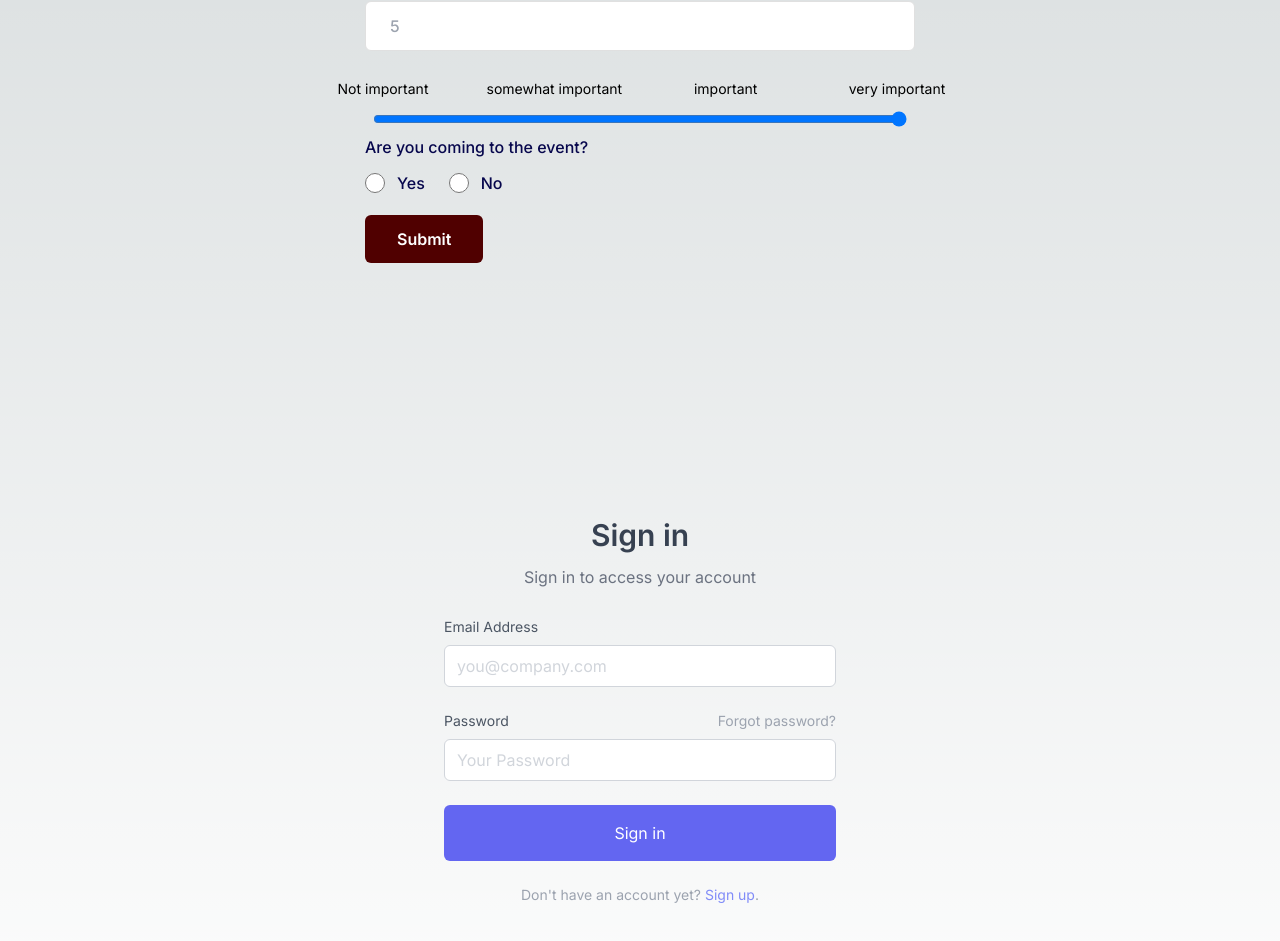
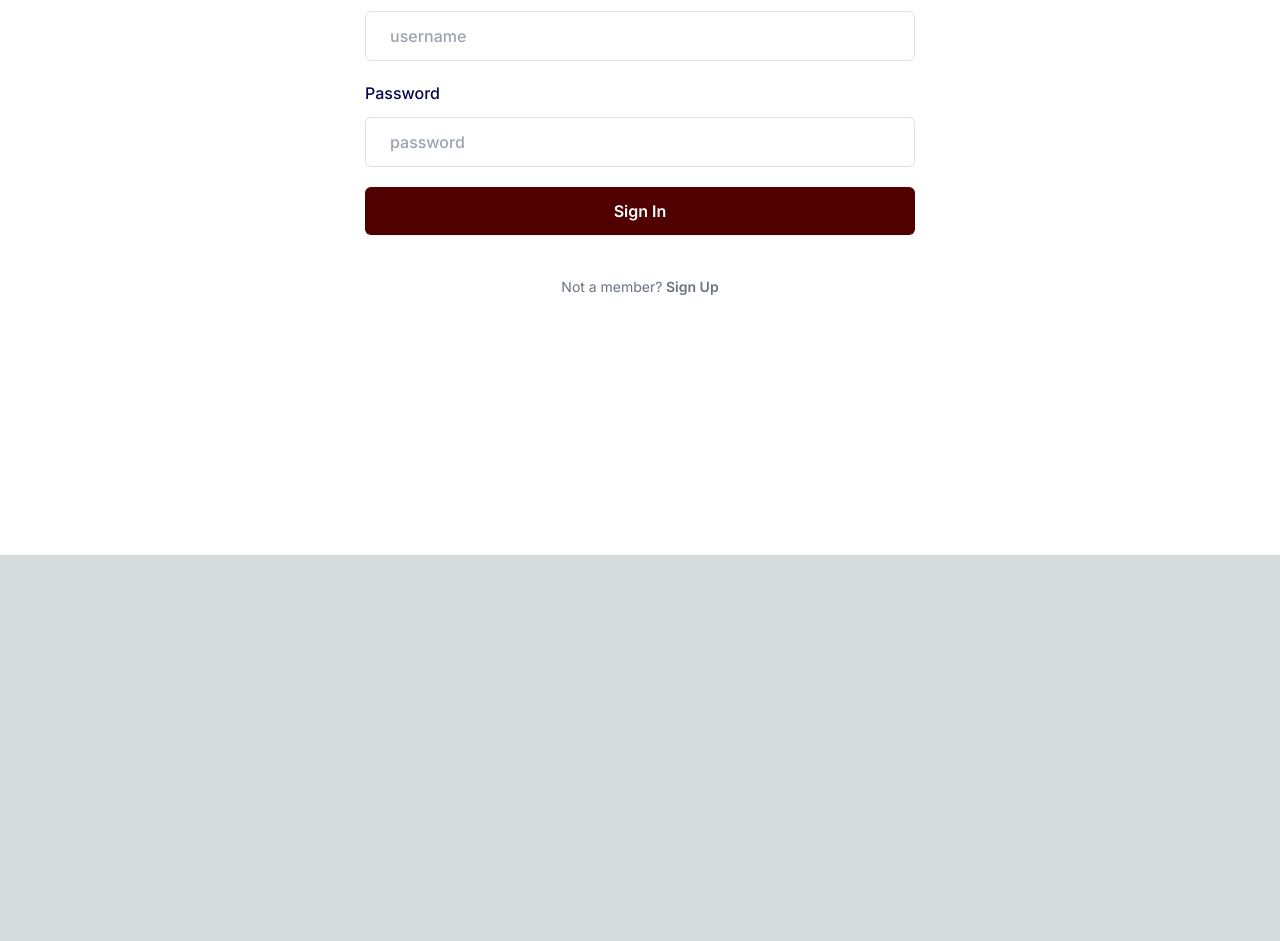
Before and after one commit to AllenSun101/ProfessorMatch, a Next.js app in the folder frontend/: page /SignIn in a window 1280 px wide. Shown: the part 279-1220 px from the top of the page. After the commit the page ends 834 px from the top, so only its background shows below. Built offline with nearby package versions, Linux system fonts and the light colour scheme.

Commit message:
created login and signup page

```diff
--- a/frontend/app/SignIn/page.js
+++ b/frontend/app/SignIn/page.js
@@ -1,155 +1,59 @@
-export default function SignIn(){
-    return(
-<main>
+export default function SignIn() {
+  return (
+    <main className="bg-white pb-24">
+
+      <div class="sm:mx-auto sm:w-full sm:max-w-sm">
+        <h2 class="py-10 text-center text-2xl font-bold leading-9 tracking-tight text-gray-900">Sign Into Your Account</h2>
+      </div>
       <div className="flex items-center justify-center p-12">
 
         <div className="mx-auto w-full max-w-[550px]">
           <form action="" method="POST">
-            <div className="-mx-3 flex flex-wrap">
-              <div className="w-full px-3 sm:w-1/2">
-                <div className="mb-5">
-                  <label
-                    for="fName"
-                    className="mb-3 block text-base font-medium text-[#07074D]"
-                  >
-                    First Name
-                  </label>
-                  <input
-                    type="text"
-                    name="fName"
-                    id="fName"
-                    placeholder="First Name"
-                    className="w-full rounded-md border border-[#e0e0e0] bg-white py-3 px-6 text-base font-medium text-[#6B7280] outline-none focus:border-[#500000] focus:shadow-md"
-                  />
-                </div>
-              </div>
-              <div className="w-full px-3 sm:w-1/2">
-                <div className="mb-5">
-                  <label
-                    for="lName"
-                    className="mb-3 block text-base font-medium text-[#07074D]"
-                  >
-                    Last Name
-                  </label>
-                  <input
-                    type="text"
-                    name="lName"
-                    id="lName"
-                    placeholder="Last Name"
-                    className="w-full rounded-md border border-[#e0e0e0] bg-white py-3 px-6 text-base font-medium text-[#6B7280] outline-none focus:border-[#500000] focus:shadow-md"
-                  />
-                </div>
-              </div>
-            </div>
+
             <div className="mb-5">
               <label
                 for="guest"
                 className="mb-3 block text-base font-medium text-[#07074D]"
               >
-                How many guest are you bringing?
+                Username
               </label>
               <input
-                type="number"
-                name="guest"
-                id="guest"
-                placeholder="5"
-                min="0"
-                className="w-full appearance-none rounded-md border border-[#e0e0e0] bg-white py-3 px-6 text-base font-medium text-[#6B7280] outline-none focus:border-[#500000] focus:shadow-md"
+                type="text"
+                name="uName"
+                id="uName"
+                placeholder="username"
+                className="w-full rounded-md border border-[#e0e0e0] bg-white py-3 px-6 text-base font-medium text-[#6B7280] outline-none focus:border-[#500000] focus:shadow-md"
               />
             </div>
 
-            <div className="flex flex-col space-y-2 p-2">
-
-              <ul className="flex justify-between w-full px-[10px] mb-6">
-                <li className="flex justify-center text-sm"><span className="absolute">Not important</span></li>
-                <li className="flex justify-center text-sm"><span className="absolute">somewhat important</span></li>
-                <li className="flex justify-center text-sm"><span className="absolute">important</span></li>
-                <li className="flex justify-center text-sm"><span className="absolute">very important</span></li>
-              </ul>
-              <input type="range" className="w-full" min="1" max="4" step="1" />
+            <div className="mb-5">
+              <label
+                for="guest"
+                className="mb-3 block text-base font-medium text-[#07074D]"
+              >
+                Password
+              </label>
+              <input
+                type="password"
+                name="pword"
+                id="pword"
+                placeholder="password"
+                className="w-full rounded-md border border-[#e0e0e0] bg-white py-3 px-6 text-base font-medium text-[#6B7280] outline-none focus:border-[#500000] focus:shadow-md"
+              />
             </div>
 
-            <div className="mb-5">
-              <label className="mb-3 block text-base font-medium text-[#07074D]">
-                Are you coming to the event?
-              </label>
-              <div className="flex items-center space-x-6">
-                <div className="flex items-center">
-                  <input
-                    type="radio"
-                    name="radio1"
-                    id="radioButton1"
-                    className="h-5 w-5"
-                  />
-                  <label
-                    for="radioButton1"
-                    className="pl-3 text-base font-medium text-[#07074D]"
-                  >
-                    Yes
-                  </label>
-                </div>
-                <div className="flex items-center">
-                  <input
-                    type="radio"
-                    name="radio1"
-                    id="radioButton2"
-                    className="h-5 w-5"
-                  />
-                  <label
-                    for="radioButton2"
-                    className="pl-3 text-base font-medium text-[#07074D]"
-                  >
-                    No
-                  </label>
-                </div>
+            <div className="pb-4">
+              <button type="submit" class="flex w-full justify-center rounded-md bg-aggie px-8 py-3 text-mm font-semibold leading-6 text-white shadow-sm hover:bg-aggie focus-visible:outline focus-visible:outline-2 focus-visible:outline-offset-2 focus-visible:outline-bg-aggie">Sign In</button>
+              <div>
               </div>
-            </div>
-
-            <div>
-              <button
-                className="hover:shadow-form rounded-md bg-[#500000] py-3 px-8 text-center text-base font-semibold text-white outline-none"
-              >
-                Submit
-              </button>
+              <p class="mt-10 text-center text-sm text-gray-500 pb-24">
+                Not a member?
+                <a href="#" class="font-semibold leading-6 text-black-600 hover:text-black-500"> Sign Up</a>
+              </p>
             </div>
           </form>
         </div>
       </div>
-
-
-
-
-
-
-      <div className="flex items-center min-h-screen">
-    <div className="container mx-auto">
-        <div className="max-w-md mx-auto my-10">
-            <div className="text-center">
-                <h1 className="my-3 text-3xl font-semibold text-gray-700 dark:text-gray-200">Sign in</h1>
-                <p className="text-gray-500 dark:text-gray-400">Sign in to access your account</p>
-            </div>
-            <div className="m-7">
-                <form action="">
-                    <div className="mb-6">
-                        <label for="email" className="block mb-2 text-sm text-gray-600 dark:text-gray-400">Email Address</label>
-                        <input type="email" name="email" id="email" placeholder="you@company.com" className="w-full px-3 py-2 placeholder-gray-300 border border-gray-300 rounded-md focus:outline-none focus:ring focus:ring-indigo-100 focus:border-indigo-300 dark:bg-gray-700 dark:text-white dark:placeholder-gray-500 dark:border-gray-600 dark:focus:ring-gray-900 dark:focus:border-gray-500" />
-                    </div>
-                    <div className="mb-6">
-                        <div className="flex justify-between mb-2">
-                            <label for="password" className="text-sm text-gray-600 dark:text-gray-400">Password</label>
-                            <a href="#!" className="text-sm text-gray-400 focus:outline-none focus:text-indigo-500 hover:text-indigo-500 dark:hover:text-indigo-300">Forgot password?</a>
-                        </div>
-                        <input type="password" name="password" id="password" placeholder="Your Password" className="w-full px-3 py-2 placeholder-gray-300 border border-gray-300 rounded-md focus:outline-none focus:ring focus:ring-indigo-100 focus:border-indigo-300 dark:bg-gray-700 dark:text-white dark:placeholder-gray-500 dark:border-gray-600 dark:focus:ring-gray-900 dark:focus:border-gray-500" />
-                    </div>
-                    <div className="mb-6">
-                        <button type="button" className="w-full px-3 py-4 text-white bg-indigo-500 rounded-md focus:bg-indigo-600 focus:outline-none">Sign in</button>
-                    </div>
-                    <p className="text-sm text-center text-gray-400">Don&#x27;t have an account yet? <a href="#!" className="text-indigo-400 focus:outline-none focus:underline focus:text-indigo-500 dark:focus:border-indigo-800">Sign up</a>.</p>
-                </form>
-            </div>
-        </div>
-    </div>
-</div>
     </main>
-    )
+  )
 }
--- /dev/null
+++ b/frontend/app/SignUp/page.js
@@ -0,0 +1,90 @@
+export default function SignIn() {
+  return (
+    <main className="bg-white pb-24">
+
+      <div class="sm:mx-auto sm:w-full sm:max-w-sm">
+        <h2 class="py-10 text-center text-2xl font-bold leading-9 tracking-tight text-gray-900">Create an Account</h2>
+      </div>
+      <div className="flex items-center justify-center p-12">
+
+        <div className="mx-auto w-full max-w-[550px]">
+          <form action="" method="POST">
+            <div className="-mx-3 flex flex-wrap">
+              <div className="w-full px-3 sm:w-1/2">
+                <div className="mb-5">
+                  <label
+                    for="fName"
+                    className="mb-3 block text-base font-medium text-[#07074D]"
+                  >
+                    First Name
+                  </label>
+                  <input
+                    type="text"
+                    name="fName"
+                    id="fName"
+                    placeholder="First Name"
+                    className="w-full rounded-md border border-[#e0e0e0] bg-white py-3 px-6 text-base font-medium text-[#6B7280] outline-none focus:border-[#500000] focus:shadow-md"
+                  />
+                </div>
+              </div>
+              <div className="w-full px-3 sm:w-1/2">
+                <div className="mb-5">
+                  <label
+                    for="lName"
+                    className="mb-3 block text-base font-medium text-[#07074D]"
+                  >
+                    Last Name
+                  </label>
+                  <input
+                    type="text"
+                    name="lName"
+                    id="lName"
+                    placeholder="Last Name"
+                    className="w-full rounded-md border border-[#e0e0e0] bg-white py-3 px-6 text-base font-medium text-[#6B7280] outline-none focus:border-[#500000] focus:shadow-md"
+                  />
+                </div>
+              </div>
+            </div>
+            <div className="mb-5">
+              <label
+                for="guest"
+                className="mb-3 block text-base font-medium text-[#07074D]"
+              >
+                Username
+              </label>
+              <input
+                type="text"
+                name="uName"
+                id="uName"
+                placeholder="username"
+                className="w-full rounded-md border border-[#e0e0e0] bg-white py-3 px-6 text-base font-medium text-[#6B7280] outline-none focus:border-[#500000] focus:shadow-md"
+              />
+            </div>
+
+            <div className="mb-5">
+              <label
+                for="guest"
+                className="mb-3 block text-base font-medium text-[#07074D]"
+              >
+                Password
+              </label>
+              <input
+                type="password"
+                name="pword"
+                id="pword"
+                placeholder="password"
+                className="w-full rounded-md border border-[#e0e0e0] bg-white py-3 px-6 text-base font-medium text-[#6B7280] outline-none focus:border-[#500000] focus:shadow-md"
+              />
+            </div>
+
+            <div className="pb-24">
+              <button type="submit" class="flex w-full justify-center rounded-md bg-aggie px-8 py-3 text-mm font-semibold leading-6 text-white shadow-sm hover:bg-aggie focus-visible:outline focus-visible:outline-2 focus-visible:outline-offset-2 focus-visible:outline-bg-aggie">Sign Up</button>
+              <div>
+              </div>
+            </div>
+          </form>
+        </div>
+      </div>
+    </main>
+  )
+}
--- a/frontend/app/page.js
+++ b/frontend/app/page.js
@@ -2,7 +2,7 @@ import Image from 'next/image'
 
 export default function Home() {
   return (
-    <main classNameName='bg-white'>
+    <main className='bg-white'>
 
       <div className="flex flex-col items-center justify-center p-12">
 
```
